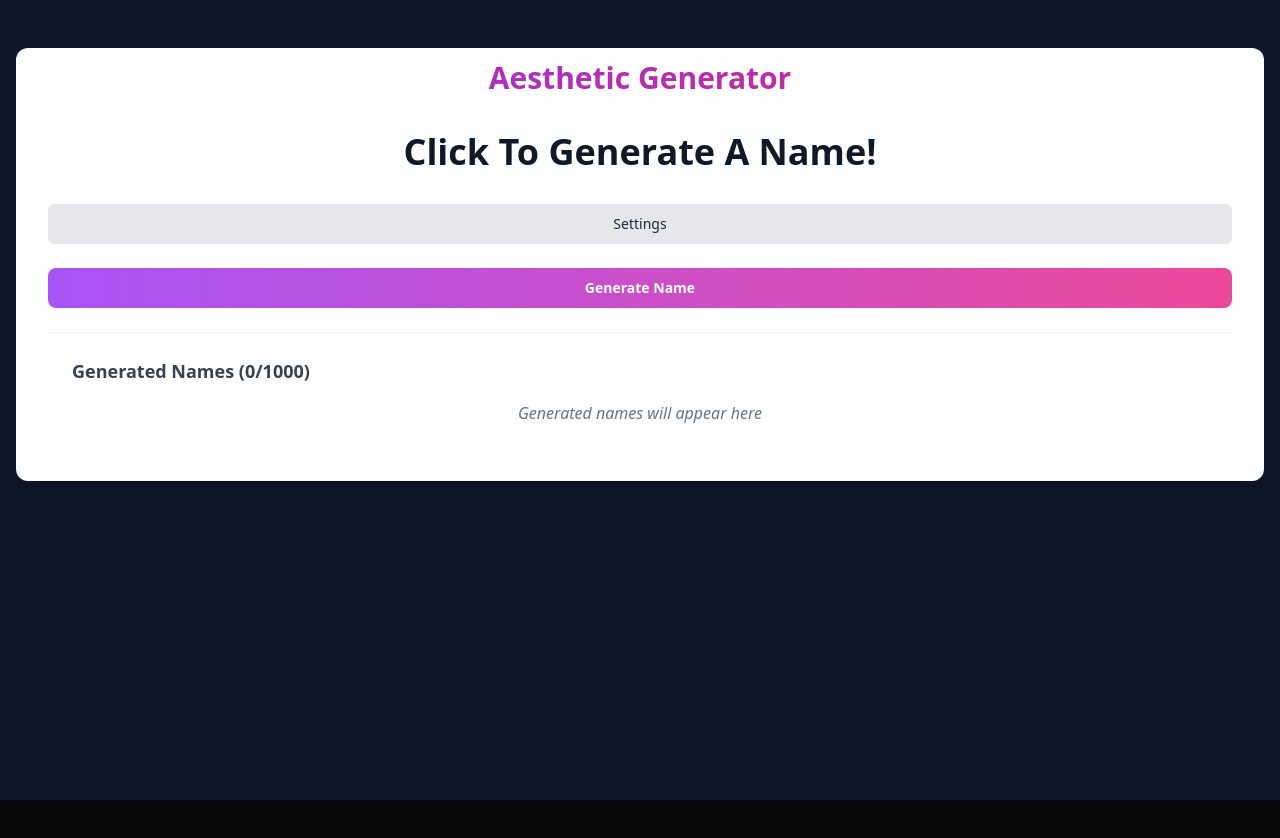
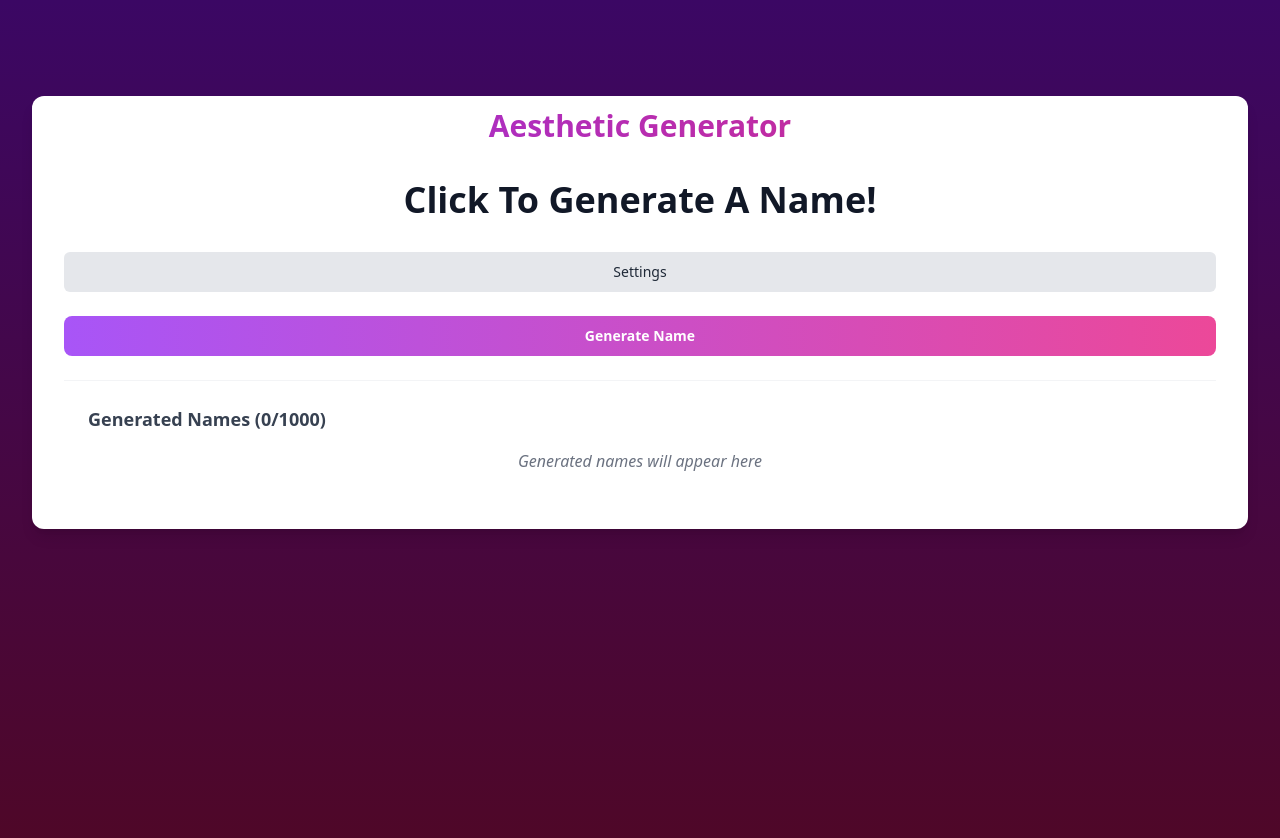
Before and after one commit to Atlessc/aesthetic-generator-2.0, a React (Vite) app: page / in a window 1280 px wide. Shown: the top 838 px of the page. Before the commit the page ends 800 px from the top, so only its background shows below. Built offline with nearby package versions, Linux system fonts and the light colour scheme.

Commit message:
feat: update main background styling for improved visual appeal

```diff
--- a/src/App.tsx
+++ b/src/App.tsx
@@ -2,7 +2,7 @@ import Home from "@/pages/main-page";
 
 function App() {
   return (
-    <main className="bg-slate-900">
+    <main className="bg-gradient-to-b from-purple-950 to-pink-950 py-12 px-4">
       <Home />
     </main>
   );
```
